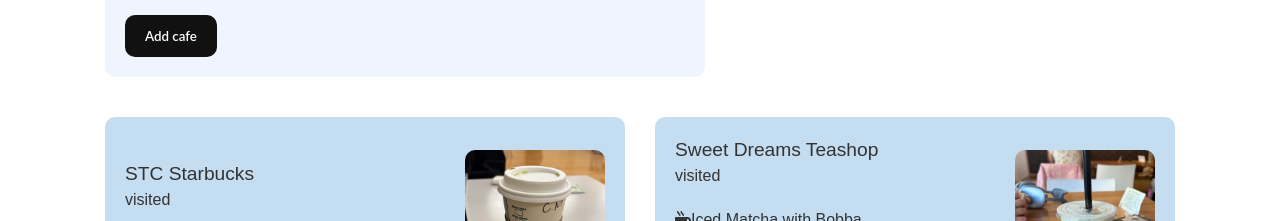
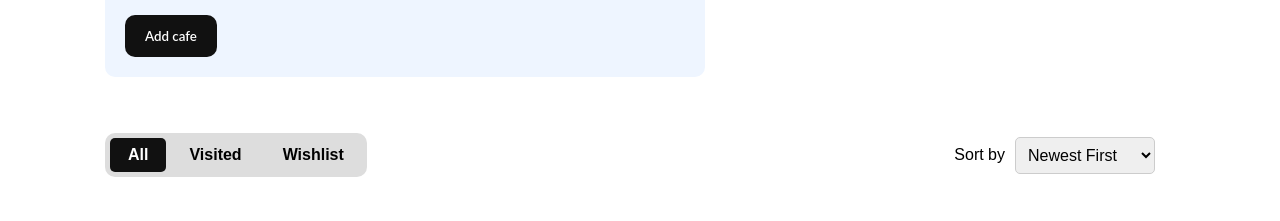
Before and after one commit to cavimathi08-stack/Cavi-Consumes-Coffee, a plain HTML site: page reviews.html in a window 1280 px wide. Shown: the part 764-985 px from the top of the page. Drawn offline with Linux system fonts and the light colour scheme; a small style sheet from the web is missing; a web font is replaced by a local one.

Commit message:
Add filter and sort to reviews page

```diff
--- a/main.js
+++ b/main.js
@@ -101,6 +101,10 @@ document.addEventListener('DOMContentLoaded', ()=>{
     const listEl = document.getElementById('cafe-list');
     if (!listEl) return;
 
+    // declare
+    let currentFilter = 'all';
+    let currentSort = 'newest';
+
     function starsHTML(rating){
         if (rating == 0) return '<span class="no-rating">Not rated yet</span>';
         let stars = '';
@@ -114,10 +118,39 @@ document.addEventListener('DOMContentLoaded', ()=>{
         return stars;
     }
 
+    // filtered sorted copy
+    function getVisibleCafes() {
+        // keep only cafes that match
+        let result = cafes.filter((cafe) => {
+            if (currentFilter === 'all') return true // same value and data type
+            return cafe.status === currentFilter;
+        });
+
+        // sort
+        if (currentSort === 'rating'){
+            result.sort((a, b) => b.rating - a.rating);
+        }
+        else if (currentSort === 'name'){
+            result.sort((a, b) => a.name.localeCompare(b.name));
+        }
+        else {
+            result.sort((a,b) => b.id - a.id); // newest first
+        }
+
+        return result;
+    }
     function renderCafes(){
         listEl.innerHTML='';
 
-        cafes.forEach((cafe)=>{
+        // visible cafes
+        const visible = getVisibleCafes();
+
+        if (visible.length === 0){
+            listEl.innerHTML = '<p class="no-rating">No cafés here yet.</p>';
+            return;
+        }
+
+        visible.forEach((cafe)=>{
             const card = document.createElement('article');
             card.className = 'card cafe-card bg-primary';
 
@@ -140,6 +173,7 @@ document.addEventListener('DOMContentLoaded', ()=>{
 
     renderCafes();
 
+    // form
     const form = document.getElementById('cafe-form');
 
     form.addEventListener('submit', (e) => {
@@ -162,6 +196,29 @@ document.addEventListener('DOMContentLoaded', ()=>{
         renderCafes();
         form.reset(); // reset form
 
+    });
+
+    // filter buttons
+    const filterTabs = document.querySelector('.filter-tabs');
+
+    filterTabs.addEventListener('click', (e) => {
+        const btn = e.target.closest('.filter-btn');
+        if (!btn) return;
+
+        // moving the highlighted box
+        filterTabs.querySelectorAll('.filter-btn').forEach((b) => b.classList.remove('active')); // all are empty
+        btn.classList.add('active'); // make btn 'active'
+
+        currentFilter = btn.dataset.filter; // dataset reads data attributes, can become one of the three options
+        renderCafes();
+    });
+
+    // sort dropdown
+    const sortSelect = document.getElementById('sort-select');
+
+    sortSelect.addEventListener('change', ()=>{
+        currentSort = sortSelect.value; // sort wtv option selected ('rating')
+        renderCafes();
     });
 
 });
@@ -199,6 +256,4 @@ document.addEventListener('DOMContentLoaded', ()=>{
 
     });
 
-
-
 });
--- a/reviews.html
+++ b/reviews.html
@@ -69,6 +69,7 @@
         <section class="reviews">
             <div class="container">
                 <h1 class="text-xl">My Cafe Reviews</h1>
+                <!-- form for adding more cafes -->
                 <form id= "cafe-form" class="card bg-lightish cafe-form">
                     <h2 class="text-md">Add a cafe</h2>
 
@@ -115,6 +116,28 @@
 
                     <button type = "submit" class = "btn btn-dark">Add cafe</button>
                 </form>
+                <!-- adding controls -->
+                 <div class="filter-bar">
+                    <!-- tabs -->
+                    <div class="filter-tabs">
+                        <button type="button" class="filter-btn active" data-filter="all">All</button>
+                        <button type="button" class="filter-btn" data-filter="visited">Visited</button>
+                        <button type="button" class="filter-btn" data-filter="wishlist">Wishlist</button>
+                    </div>
+
+                    <!-- sort -->
+                     <div class="sort-control">
+                        <label for="sort-select">Sort by</label>
+                        <select id="sort-select">
+                            <option value="newest">Newest First</option>
+                            <option value="rating">Highest Rated</option>
+                            <option value="name">Name (A-Z)</option>
+                        </select>
+                     </div>
+
+
+                 </div>
+
                 <section id="cafe-list"></section>
             </div>
         </section>
--- a/style.css
+++ b/style.css
@@ -287,6 +287,8 @@ img{
 
 }
 
+
+
 /* stars for rating */
 .stars i{
     color: #000;
@@ -369,6 +371,57 @@ img{
 .cafe-form button {
     margin-top: 10px;
     align-self: flex-start;
+}
+
+/* filtering */
+.filter-bar{
+    display: flex;
+    justify-content: space-between;
+    align-items: center;
+    flex-wrap: wrap;
+    gap: 15px;
+    margin-bottom: 30px;
+}
+
+.filter-tabs{
+    display: flex;
+    gap: 5px;
+    background: #ddd;
+    padding: 5px;
+    border-radius: 10px;
+}
+
+.filter-btn {
+    padding: 8px 18px;
+    border: none;
+    border-radius: 5px;
+    background: none;
+    font-family: inherit;
+    font-size: 1rem;
+    font-weight: 600;
+    cursor: pointer;
+
+}
+
+.filter-btn.active{
+    background: var(--dark-color);
+    color:#fff
+}
+
+/* sort control */
+.sort-control{
+    padding: 20px;
+    display: flex;
+    align-items: center;
+    gap: 10px;
+}
+
+.sort-control select{
+    padding: 8px;
+    border: 1px solid #ccc;
+    border-radius: 5px;
+    font-family: inherit;
+    font-size: 1rem;
 }
 
 /* map section */
```
